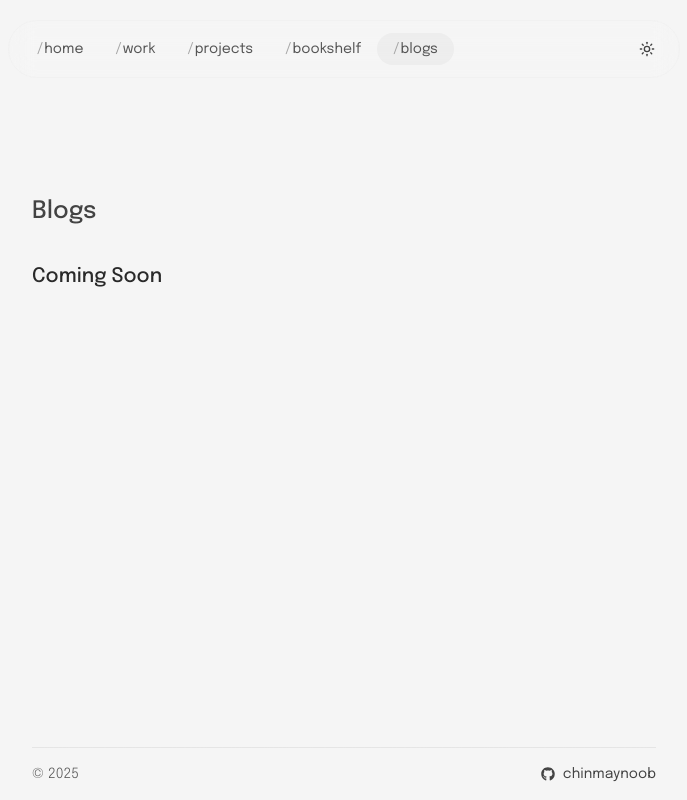
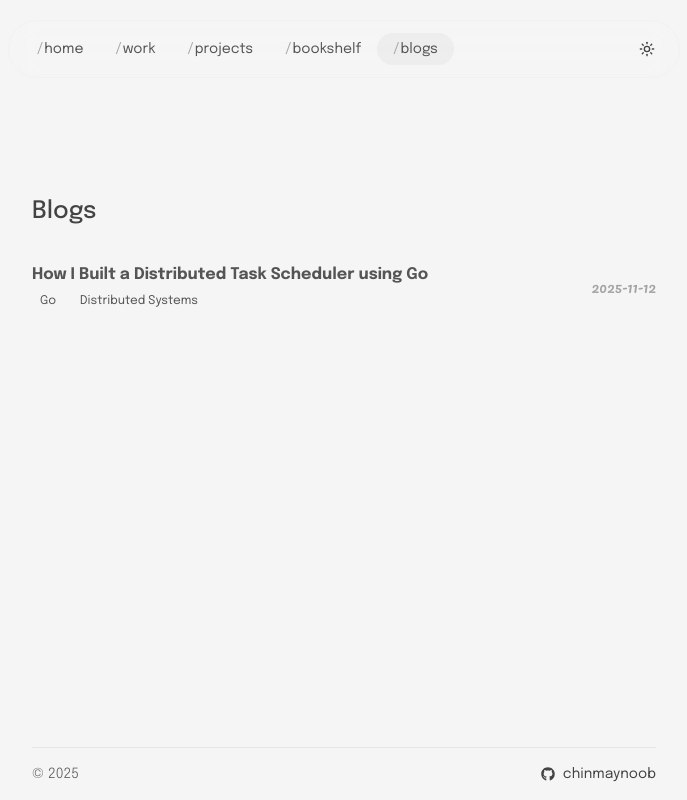
Before and after one commit to ChinmayNoob/chinmaynoob-dev, a Next.js app: page /blogs in a window 1280 px wide. Shown: the whole page, without its empty margins (296-983 px from the left). Built offline with nearby package versions, Linux system fonts and the light colour scheme.

Commit message:
updated blogs

```diff
--- a/app/blogs/page.tsx
+++ b/app/blogs/page.tsx
@@ -1,4 +1,5 @@
 import { Heading } from "@/components/heading"
+import Link from "next/link"
 
 export const metadata = {
     title: "Chinmay Sawant | Blogs",
@@ -7,15 +8,51 @@ export const metadata = {
 }
 
 export default function Blogs() {
+    const blogs = [
+        {
+            title: "How I Built a Distributed Task Scheduler using Go",
+            tags: ["Go", "Distributed Systems"],
+            date: "2025-11-12",
+            link: "https://chinmxyblog.vercel.app/posts/distributed-task-scheduler"
+        },
+    ]
 
     return (
         <section>
             <Heading>Blogs</Heading>
 
             <div className="mt-8">
-                <h2 className="text-xl font-medium mb-4 text-neutral-800 dark:text-neutral-200">
-                    Coming Soon
-                </h2>
+                <div className="space-y-4">
+                    {blogs.map((blog) => (
+                        <div
+                            key={blog.title}
+                            className="flex items-center justify-between"
+                        >
+                            <div className="flex-1">
+                                <Link
+                                    href={blog.link}
+                                    target="_blank"
+                                    className="font-bold text-neutral-600 dark:text-neutral-400 hover:text-neutral-800 dark:hover:text-neutral-200 transition-colors"
+                                >
+                                    {blog.title}
+                                </Link>
+                                <div className="flex items-center gap-2 mt-1">
+                                    {blog.tags.map((tag) => (
+                                        <span
+                                            key={tag}
+                                            className="text-xs px-2 py-0.5 rounded bg-neutral-100 dark:bg-neutral-800 text-neutral-600 dark:text-neutral-400"
+                                        >
+                                            {tag}
+                                        </span>
+                                    ))}
+                                </div>
+                            </div>
+                            <p className="text-sm text-neutral-400 dark:text-neutral-600 font-pacifico ml-4">
+                                {blog.date}
+                            </p>
+                        </div>
+                    ))}
+                </div>
             </div>
         </section>
     )
--- a/app/projects/data.tsx
+++ b/app/projects/data.tsx
@@ -68,11 +68,10 @@ export const projects: Project[] = [
             </>
         ),
         image: "/assets/projects/conductor.png",
-        skills: ["Go", "PostgreSQL", "Redis", "gRPC", "Docker"],
+        skills: ["Go", "PostgreSQL", "gRPC", "Docker"],
         icons: [
             <FaGolang key="golang" className="text-blue-600" />,
             <SiPostgresql key="postgresql" className="text-blue-600" />,
-            <DiRedis key="redis" className="text-red-500" />,
             <FaServer key="grpc" className="text-green-600" />,
             <SiDocker key="docker" className="text-blue-600" />,
         ],
```
